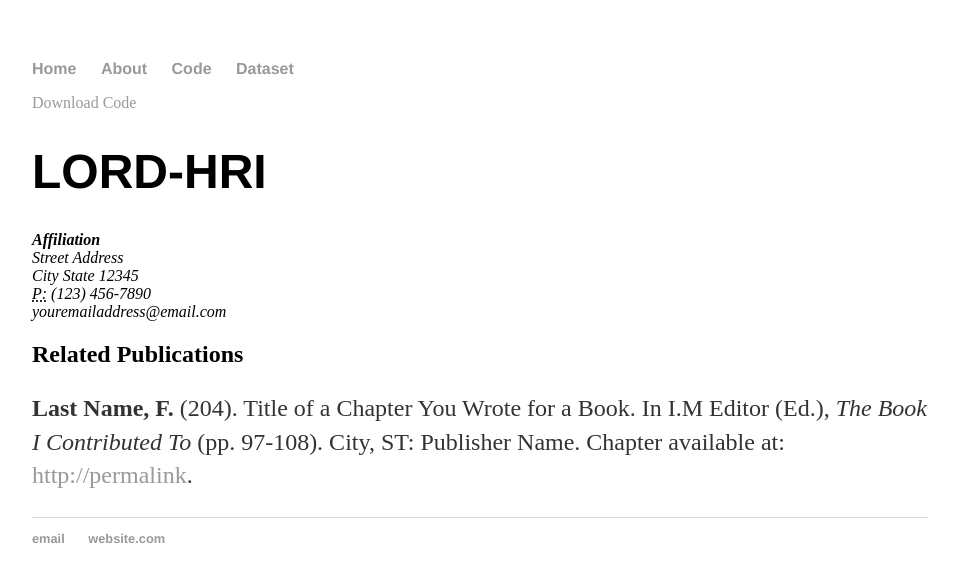
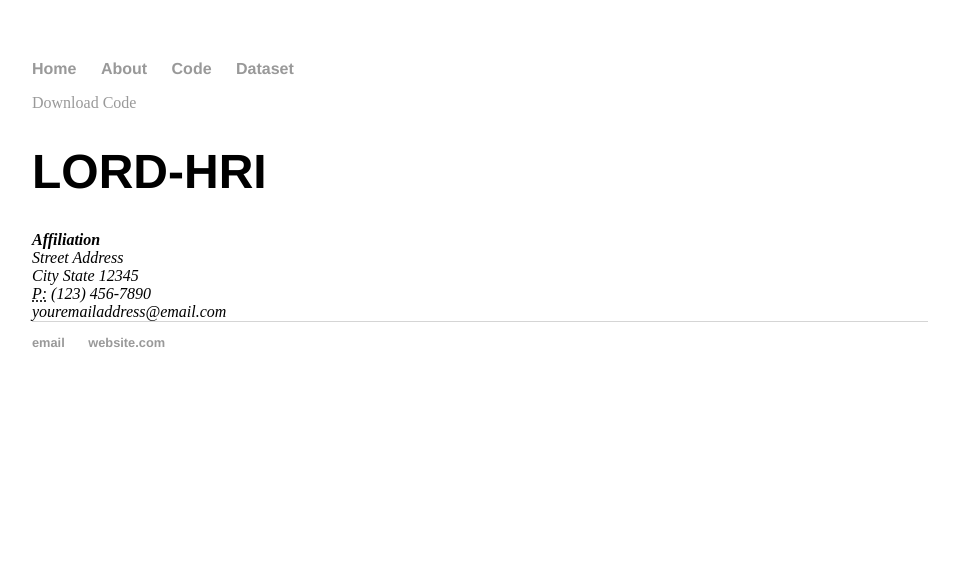
Before and after one commit to stwklu/lords-hri.github.io, a Jekyll site: the page built from code/index.html, in a window 1280 px wide. Shown: the top 582 px of the page, without its empty margins (160-1119 px from the left). Built offline with Jekyll 4.4.1, drawn with Linux system fonts in a browser that asks for light colours.

Commit message:
Update index.html
Move related publication to "About"

```diff
--- a/code/index.html
+++ b/code/index.html
@@ -14,9 +14,5 @@
 					<span class="obfuscate">youremailaddress@email.com</span>
 					</address>
 
-					<h2>Related Publications</h2>
-
-					<p><strong>Last Name, F.</strong> (204). Title of a Chapter You Wrote for a Book. In I.M Editor (Ed.), <em>The Book I Contributed To</em> (pp. 97-108). City, ST: Publisher Name. Chapter available at: <a href="#">http://permalink</a>.
-
 
 	</div>
```
